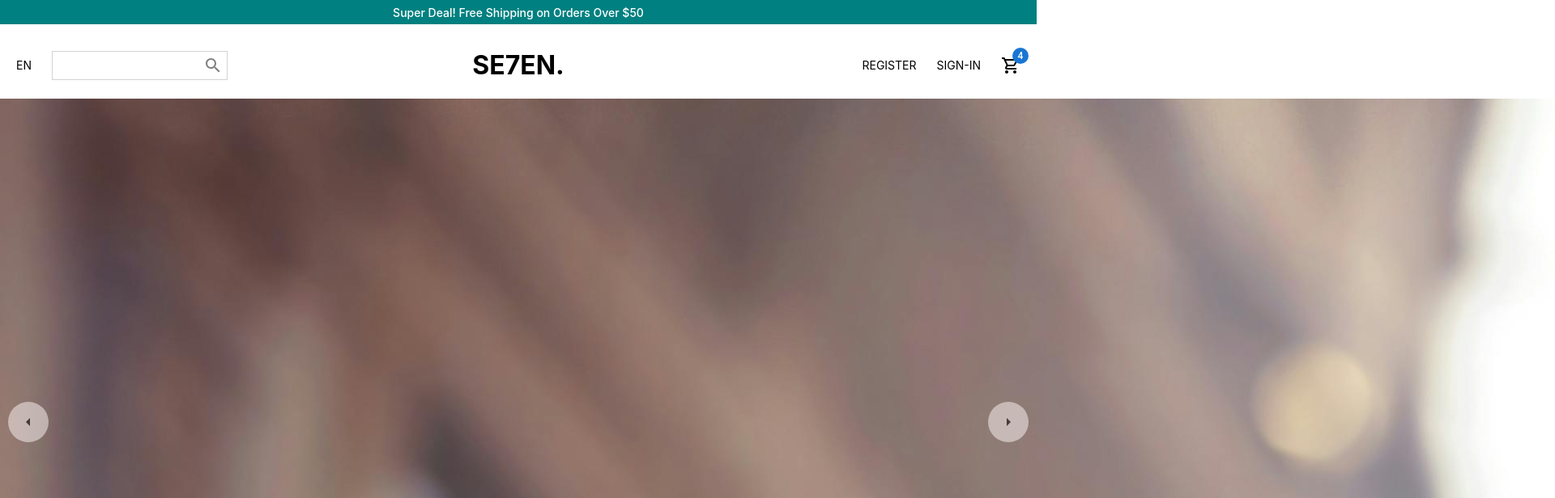
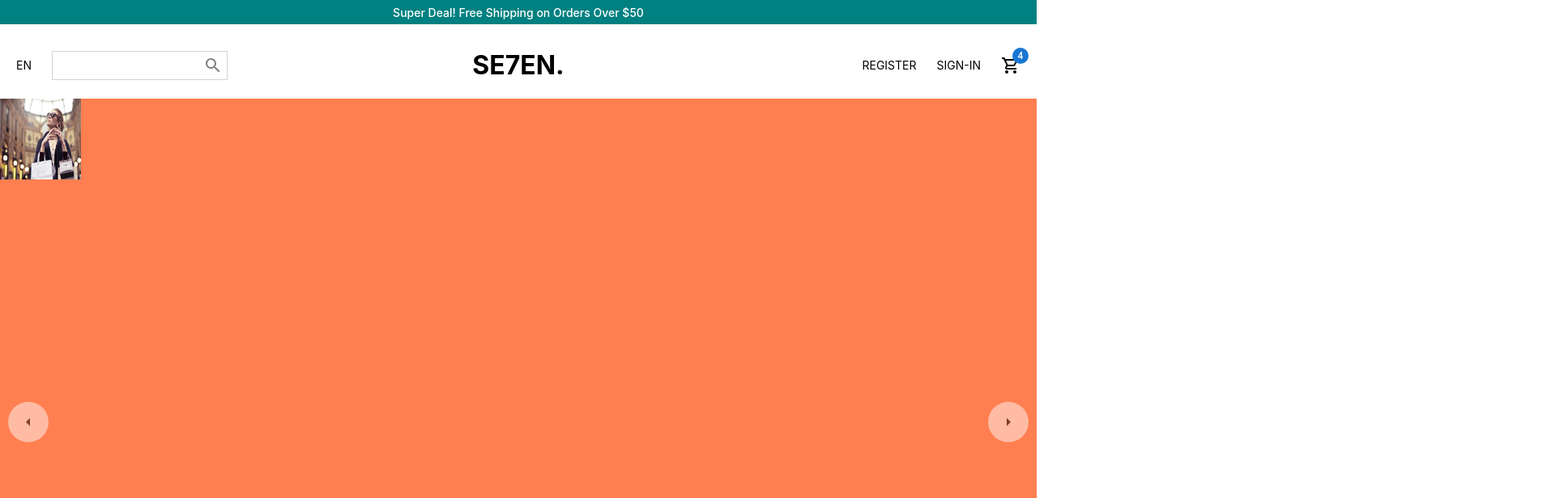
Before and after one commit to tg1489/e-commerce-shopping, a React (Create React App) app: page / in a window 1280 px wide. Shown: the top 616 px of the page at 81% size, 1920 px wide, since content can reach past the window. Built offline with nearby package versions, Linux system fonts and the light colour scheme.

Commit message:
Added Slide to slider and css

```diff
--- a/src/components/Slider.jsx
+++ b/src/components/Slider.jsx
@@ -3,6 +3,7 @@ import { styled } from 'styled-components';
 import ArrowLeftOutlinedIcon from '@mui/icons-material/ArrowLeftOutlined';
 import { ArrowRightOutlined } from '@mui/icons-material';
 import shopping from '../assets/shopping.jpg';
+import '../css/Slider.css';
 
 const Container = styled.div`
   margin-top: 2rem;
@@ -58,10 +59,12 @@ export default function Slider() {
         <ArrowLeftOutlinedIcon />
       </Arrow>
       <Wrapper>
-        <ImgContainer>
-          <Image src={shopping} />
-        </ImgContainer>
-        <InfoContainer></InfoContainer>
+        <Slide>
+          <ImgContainer>
+            <Image className='slider-image' src={shopping} />
+          </ImgContainer>
+          <InfoContainer></InfoContainer>
+        </Slide>
       </Wrapper>
       <Arrow direction='right'>
         <ArrowRightOutlined />
--- /dev/null
+++ b/src/css/Slider.css
@@ -0,0 +1,4 @@
+.slider-image {
+  height: 100px;
+  width: 100px;
+}
```
